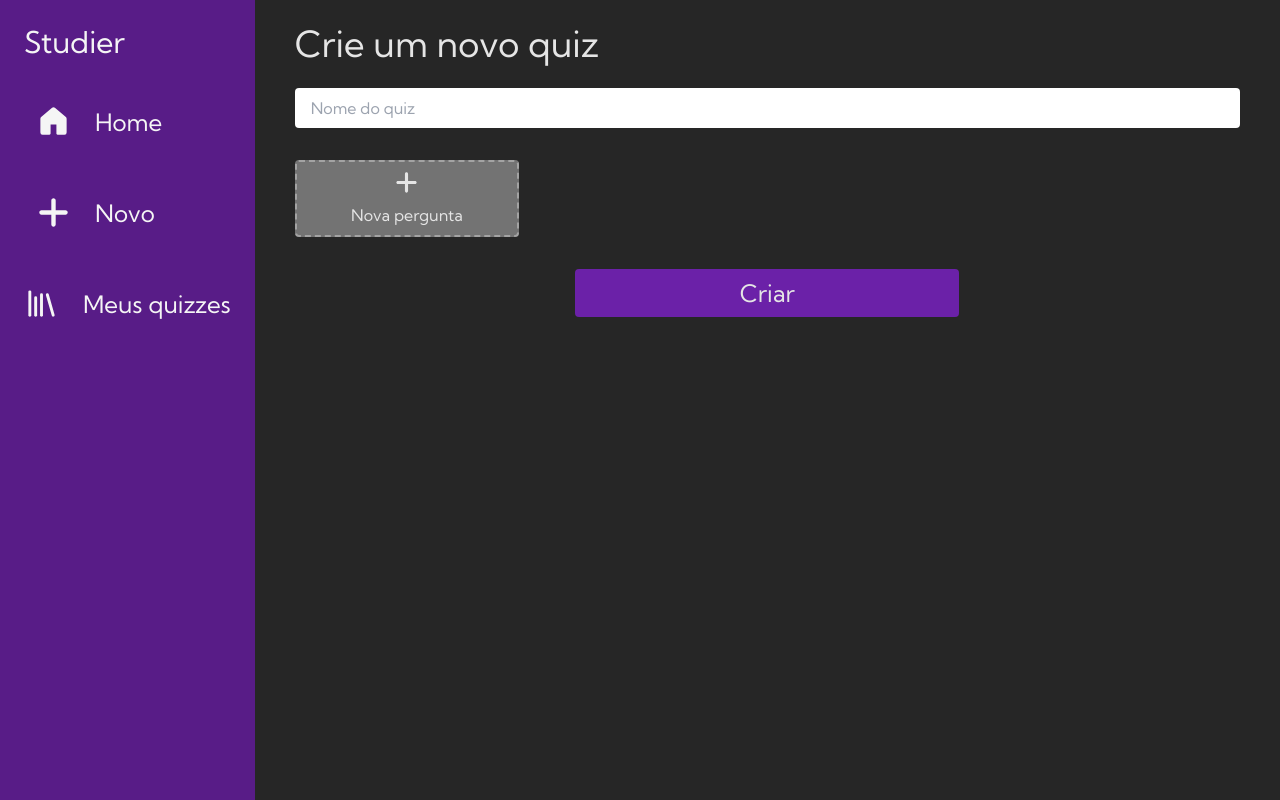
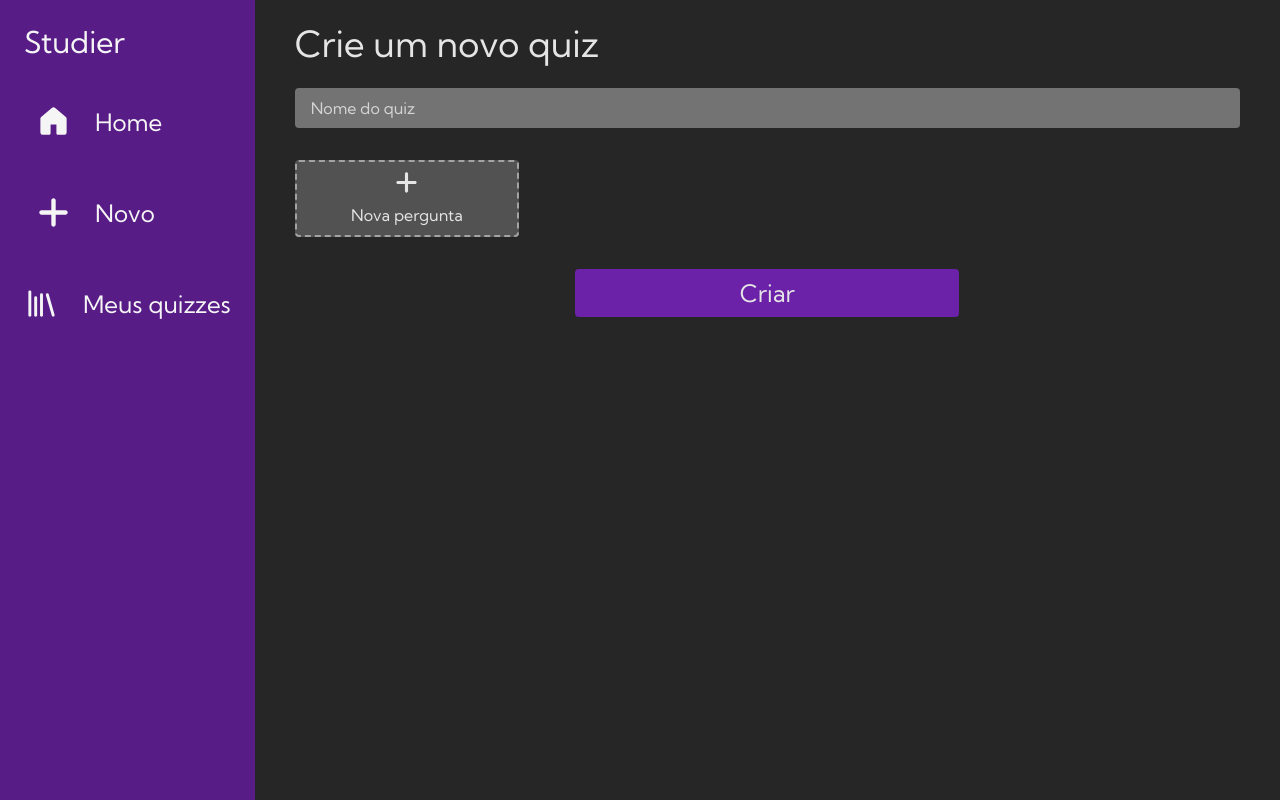
Before and after one commit to gustavo-atanazio/Studier, a React (Vite) app: page /novo-quiz in a window 1280 px wide. Built offline with nearby package versions, Linux system fonts and the light colour scheme.

Commit message:
Ajustes de estilos

```diff
--- a/src/components/Form/FormCard/index.tsx
+++ b/src/components/Form/FormCard/index.tsx
@@ -10,10 +10,10 @@ interface Props {
 
 function FormCard({ options, id, register, errors }: Props) {
     return (
-        <div className='flex flex-col gap-4 p-2 bg-neutral-500 rounded text-neutral-900'>
+        <div className='flex flex-col gap-4 p-2 bg-neutral-700 rounded text-neutral-300'>
             <input
                 className={`
-                    w-full outline-0 py-1 px-2 rounded-sm
+                    w-full outline-0 py-1 px-2 rounded-sm bg-neutral-500 placeholder:text-neutral-300
                     ${errors.questions && errors.questions[id]?.title &&
                         'outline outline-2 outline-red-600 placeholder:text-red-600'}
                 `}
@@ -26,7 +26,7 @@ function FormCard({ options, id, register, errors }: Props) {
                 {options.map((option, index) => (
                     <input
                         className={`
-                            w-full outline-0 py-1 px-2 rounded-sm
+                            w-full outline-0 py-1 px-2 rounded-sm bg-neutral-500 placeholder:text-neutral-300
                             ${errors.questions && errors.questions[id]?.options && errors.questions[id]?.options![index] &&
                                 'outline outline-2 outline-red-600 placeholder:text-red-600'}
                         `}
@@ -40,7 +40,7 @@ function FormCard({ options, id, register, errors }: Props) {
 
             <input
                 className={`
-                    w-full outline-0 py-1 px-2 rounded-sm
+                    w-full outline-0 py-1 px-2 rounded-sm bg-neutral-500 placeholder:text-neutral-300
                     ${errors.questions && errors.questions[id]?.response &&
                         'outline outline-2 outline-red-600 placeholder:text-red-600'}
                 `}
--- a/src/components/Form/index.tsx
+++ b/src/components/Form/index.tsx
@@ -73,7 +73,8 @@ function Form({ quizID }: { quizID?: string }) {
             <input
                 type='text'
                 className={`
-                    w-full outline-0 py-2 px-4 text-neutral-600 rounded
+                    w-full outline-0 py-2 px-4 rounded
+                    bg-neutral-500 text-neutral-300 placeholder:text-neutral-300
                     ${errors.name && 'outline outline-2 outline-red-600 placeholder:text-red-600'}
                 `}
                 placeholder='Nome do quiz'
@@ -94,7 +95,7 @@ function Form({ quizID }: { quizID?: string }) {
                 {fields.length < maxQuestions &&
                     <button
                         onClick={addQuestion}
-                        className='flex flex-col items-center justify-center gap-2 bg-neutral-500 p-2 border-2 border-dashed border-neutral-400 rounded'
+                        className='flex flex-col items-center justify-center gap-2 bg-neutral-600 p-2 border-2 border-dashed border-neutral-400 rounded'
                         type='button'
                     >
                         <FaPlus size={25}/>
--- a/src/index.css
+++ b/src/index.css
@@ -12,3 +12,16 @@
     height: 100vh;
     height: 100dvh;
 }
+
+::-webkit-scrollbar {
+    width: 8px;
+}
+
+::-webkit-scrollbar-track {
+    background-color: rgb(23 23 23);
+}
+
+::-webkit-scrollbar-thumb {
+    background-color: rgb(82 82 82);
+    border-radius: 5px;
+}
```
